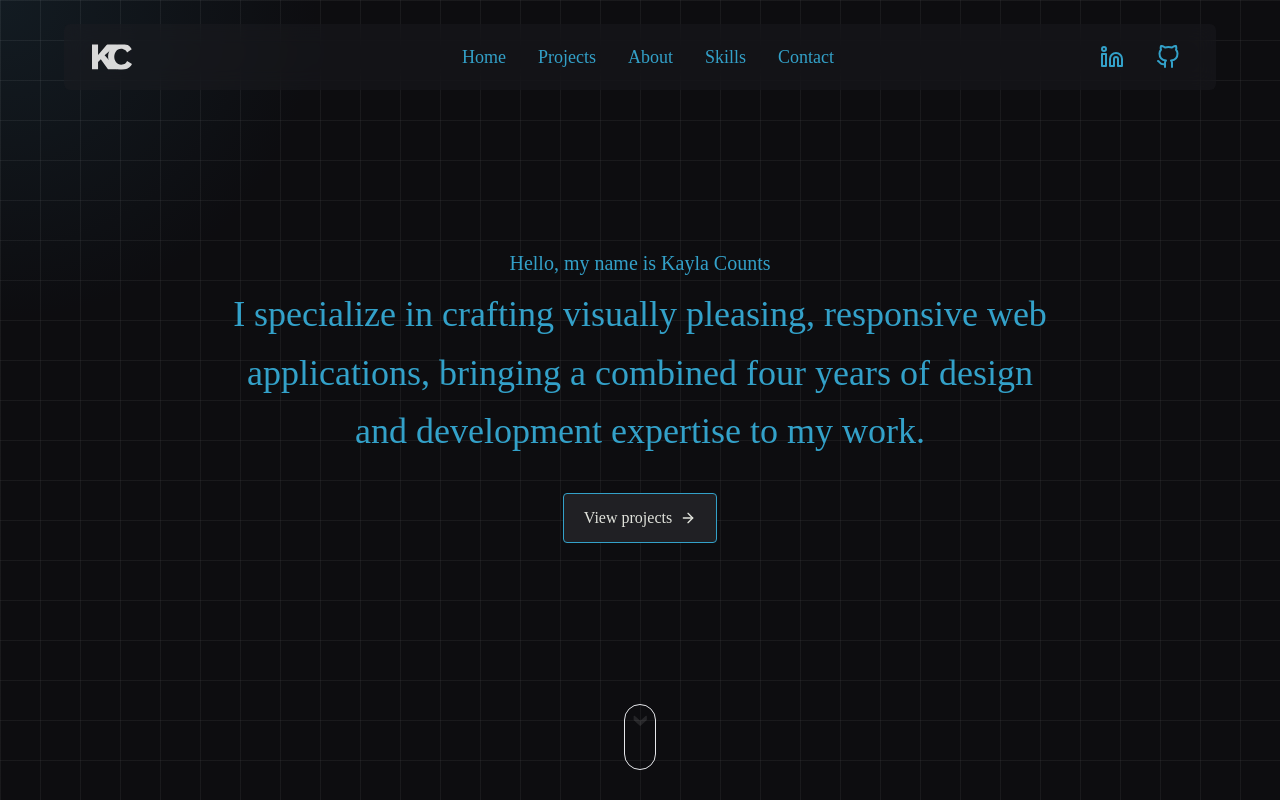
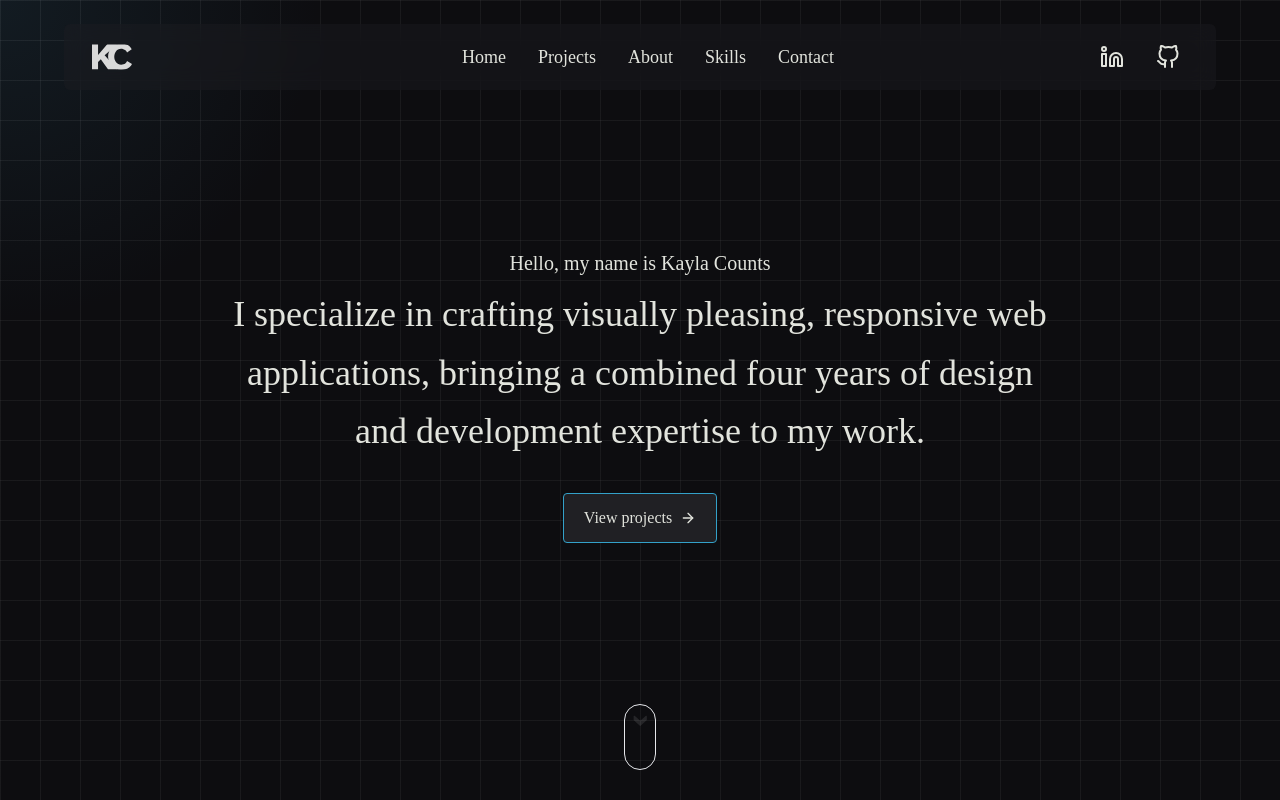
Before and after one commit to Kcounts93/my-portfolio, a React (Create React App) app: page / in a window 1280 px wide. Shown: the top 800 px of the page. Built offline with nearby package versions, Linux system fonts and the light colour scheme.

Commit message:
undo text color change

```diff
--- a/src/index.css
+++ b/src/index.css
@@ -36,7 +36,6 @@
 body {
   background-size: 40px 40px !important;
   background-image: linear-gradient(to right, #bebfba18 1px, transparent 1px), linear-gradient(to bottom, #bebfba18 1px, transparent 1px) !important;
-  color: rgb(51, 161, 201);
 }
 
 html {
```
